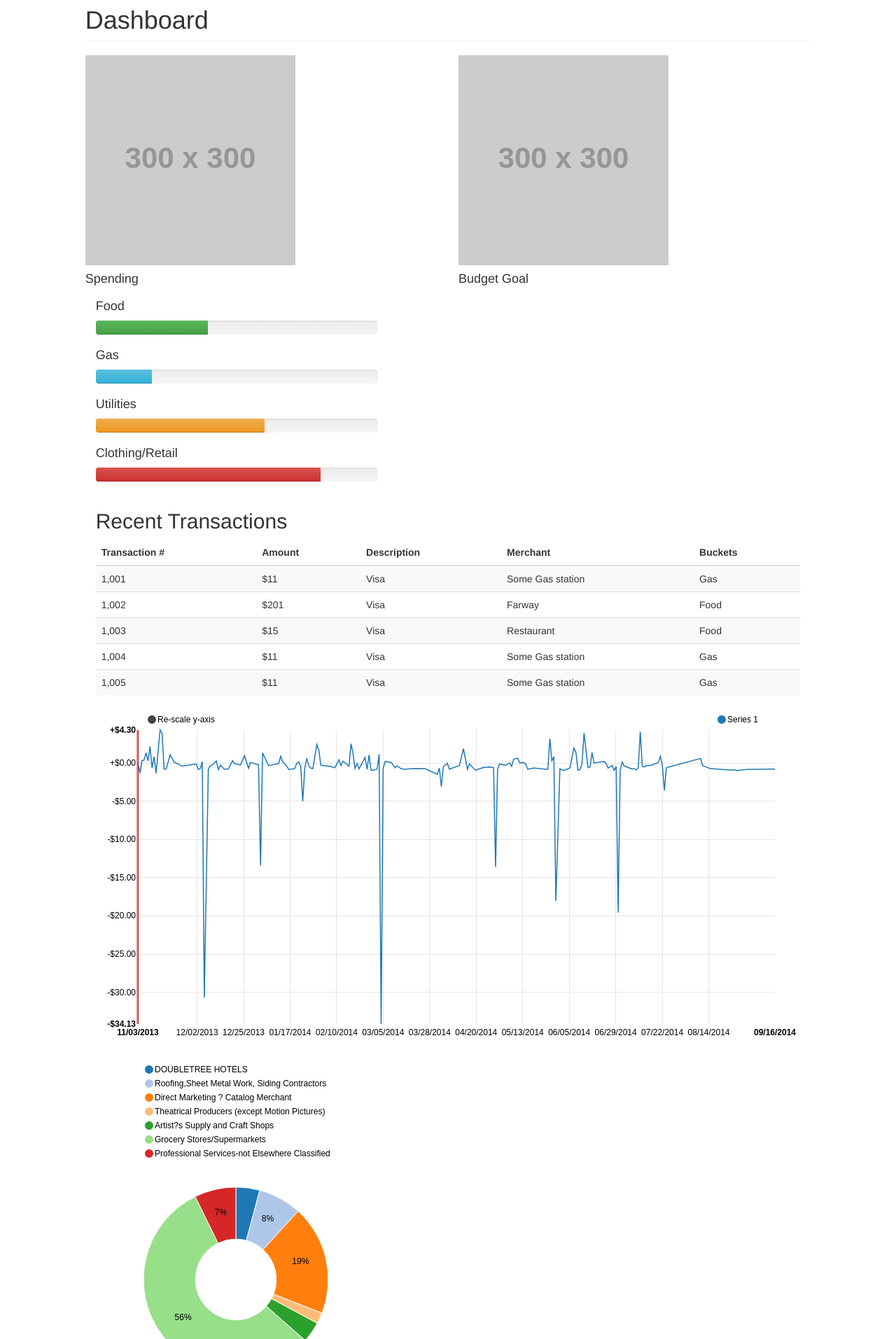
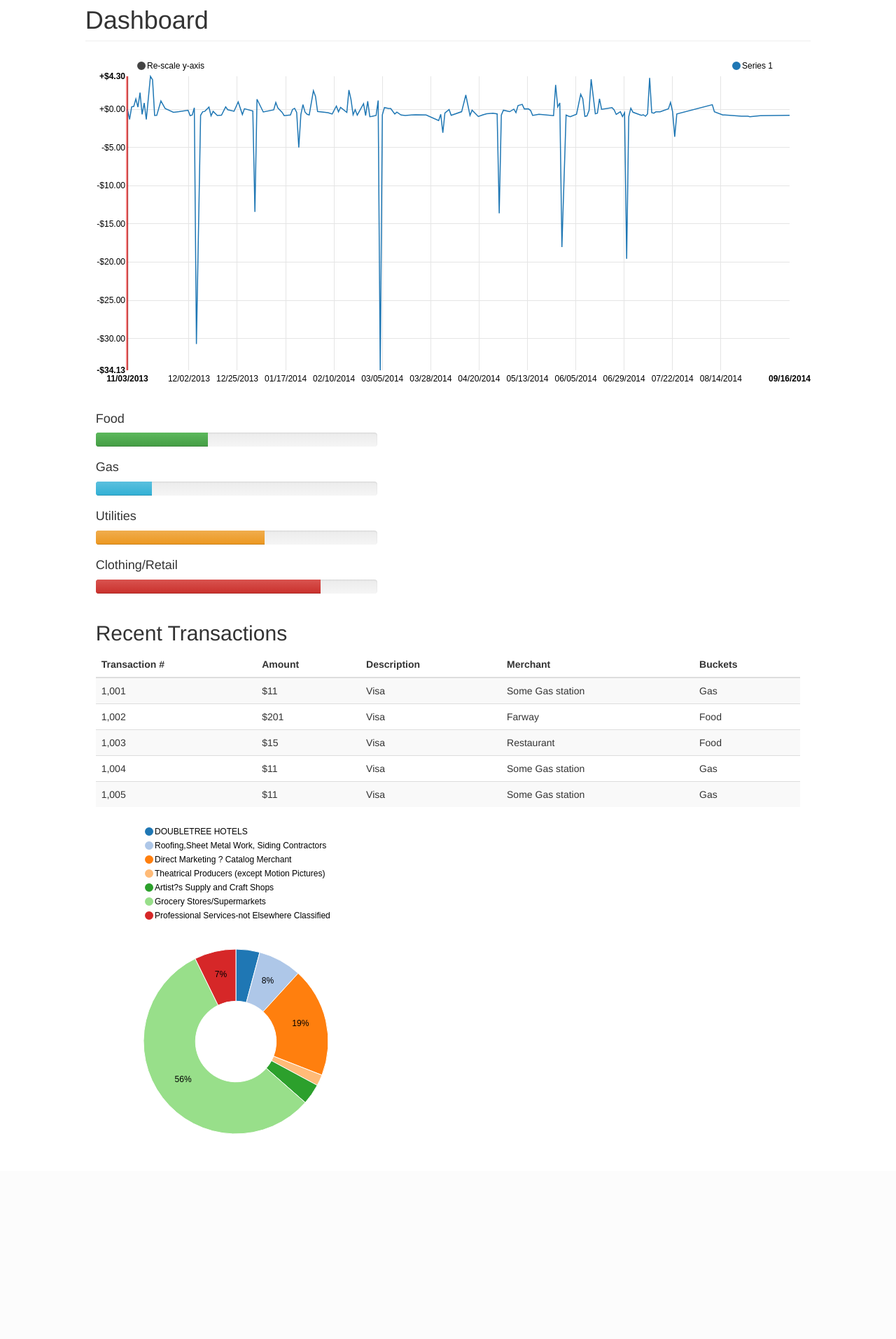
Before and after one commit to BenDoan/CodeOne2014, a Python web app: template templates/index.html in a window 1280 px wide. Shown: the part 51-1964 px from the top of the page at 70% size. After the commit the page ends 1671 px from the top, so only its background shows below. Run offline with Jinja, Linux system fonts and the light colour scheme; the template is opened without the code that fills it, so the values that code supplies are empty; grey boxes labelled with a size stand in for pictures from a placeholder-image service; some libraries are stand-ins or nearby versions.

Commit message:
moved graph to top

```diff
--- a/templates/index.html
+++ b/templates/index.html
@@ -58,18 +58,10 @@
           <h1 class="page-header">Dashboard</h1>
 
           <div class="row placeholders">
-            <div class="col-xs-6 col-sm-6 placeholder">
-<img src="http://placehold.it/300x300">
-              <h4>Spending</h4>
-            </div>
-	    <!--Wow what the fuck the padding is wrong can one gloat it left it looks like shit-->
-            <div class="col-xs-6 col-sm-6 placeholder">
-<img src="http://placehold.it/300x300">
-              <h4>Budget Goal</h4>
-
-	    <!--Modal presentation of the edit screen to be used in place of the awesome flipping
--->
-
+            <div class="col-xs-12 col-sm-12 placeholder">
+                <div id="chart">
+                    <svg style="height:500px;width:100%;"></svg>
+                </div>
             </div>
           </div>
         <div class="col-xs-6 col-sm-5 placeholder">
@@ -149,9 +141,6 @@
                   <td>Gas</td>
                 </tr>
             </table>
-            <div id="chart">
-                <svg style="height:500px;width:1000px;"></svg>
-            </div>
 
             <div id="chart2">
                 <svg style="height:500px;width:400px;"></svg>
```
